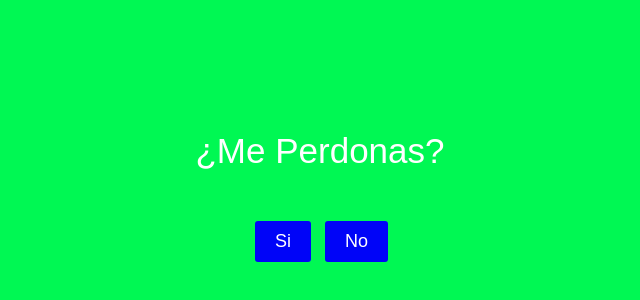
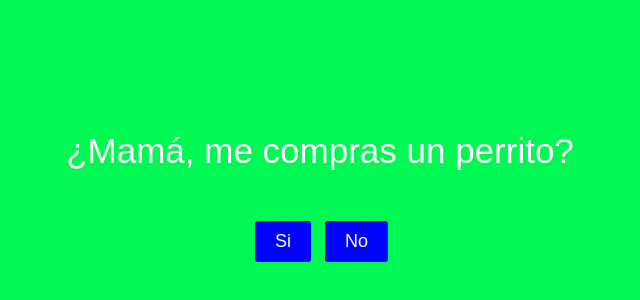
Before and after one commit to josedu011/Mascota, a plain HTML site: page index.html in a window 1280 px wide. Shown: the part 224-524 px from the top of the page, without its empty margins (320-960 px from the left). Drawn offline with Linux system fonts and the light colour scheme.

Commit message:
Update index.html

```diff
--- a/index.html
+++ b/index.html
@@ -4,14 +4,14 @@
 <head>
     <meta charset="UTF-8">
     <meta name="viewport" content="width=device-width, initial-scale=1.0">
-    <title>PERDONAME</title>
+    <title>Pet</title>
     <link rel="stylesheet" href="./style.css">
 </head>
 
 <body>
     <div class="container">
         <div class="title">
-            ¿Me Perdonas?
+            ¿Mamá, me compras un perrito?
         </div>
 
         <div class="buttons">
```
